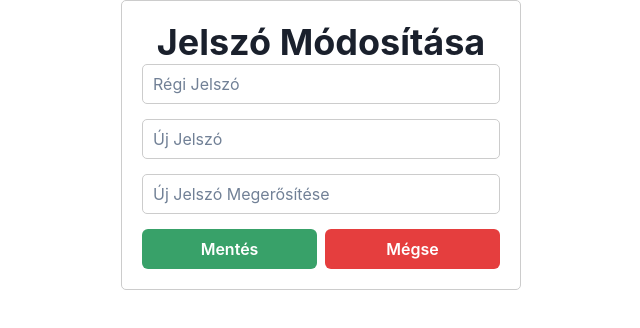
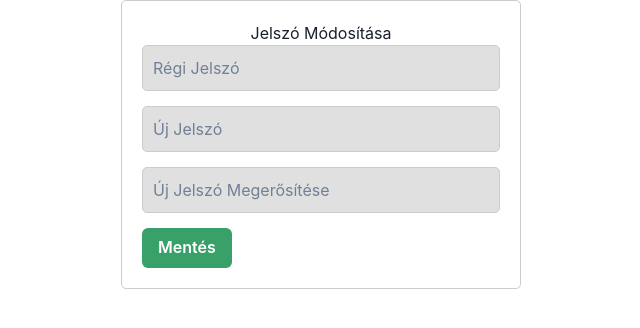
Before and after one commit to heureka91/Charlie-team-forum-app, a React (Create React App) app: page /change-password in a window 1280 px wide. Shown: the top 328 px of the page, without its empty margins (319-959 px from the left). Built offline with nearby package versions, Linux system fonts and the light colour scheme.

Commit message:
Add files via upload

```diff
--- a/src/components/ChangePasswordForm.tsx
+++ b/src/components/ChangePasswordForm.tsx
@@ -1,15 +1,12 @@
-// src/ChangePasswordForm.tsx
 import React, { useState } from 'react';
 import { useFormik } from 'formik';
 import * as Yup from 'yup';
 import { useNavigate } from 'react-router-dom';
-import { useToast } from '@chakra-ui/react';
-import ChangePasswordFormView from './ChangePasswordFormView';
+import { Button, ButtonGroup } from '@chakra-ui/react';
 
 const ChangePasswordForm: React.FC = () => {
     const [error, setError] = useState<string | null>(null);
     const navigate = useNavigate();
-    const toast = useToast();
 
     const validationSchema = Yup.object({
         oldPassword: Yup.string()
@@ -44,7 +41,7 @@ const ChangePasswordForm: React.FC = () => {
             }
 
             try {
-                const response = await fetch('http://localhost:5000/user/change-password', {
+                const response = await fetch('http://localhost:5000/user/login', {
                     method: 'PATCH',
                     headers: {
                         'Content-Type': 'application/json',
@@ -54,12 +51,7 @@ const ChangePasswordForm: React.FC = () => {
                 });
 
                 if (response.ok) {
-                    toast({
-                        title: "Jelszó sikeresen megváltoztatva!",
-                        status: "success",
-                        duration: 9000,
-                        isClosable: true,
-                    });
+                    alert('Jelszó sikeresen megváltoztatva!');
                     navigate('/profile');
                 } else {
                     const errorData = await response.json();
@@ -89,11 +81,61 @@ const ChangePasswordForm: React.FC = () => {
         },
     });
 
-    const handleCancel = () => {
-        navigate('/profile');
-    };
-
-    return <ChangePasswordFormView formik={formik} error={error} onCancel={handleCancel} />;
+    return (
+        <div style={{ maxWidth: '400px', margin: 'auto', padding: '20px', border: '1px solid #ccc', borderRadius: '5px' }}>
+            <h2 style={{ textAlign: 'center' }}>Jelszó Módosítása</h2>
+            <form onSubmit={formik.handleSubmit}>
+                <div style={{ marginBottom: '15px' }}>
+                    <input
+                        type="password"
+                        name="oldPassword"
+                        placeholder="Régi Jelszó"
+                        value={formik.values.oldPassword}
+                        onChange={formik.handleChange}
+                        onBlur={formik.handleBlur}
+                        style={{ width: '100%', padding: '10px', borderRadius: '5px', border: '1px solid #ccc', color: 'black', backgroundColor: '#e0e0e0' }}
+                    />
+                    {formik.touched.oldPassword && formik.errors.oldPassword && (
+                        <div style={{ color: 'red' }}>{formik.errors.oldPassword}</div>
+                    )}
+                </div>
+                <div style={{ marginBottom: '15px' }}>
+                    <input
+                        type="password"
+                        name="password"
+                        placeholder="Új Jelszó"
+                        value={formik.values.password}
+                        onChange={formik.handleChange}
+                        onBlur={formik.handleBlur}
+                        style={{ width: '100%', padding: '10px', borderRadius: '5px', border: '1px solid #ccc', color: 'black', backgroundColor: '#e0e0e0' }}
+                    />
+                    {formik.touched.password && formik.errors.password && (
+                        <div style={{ color: 'red' }}>{formik.errors.password}</div>
+                    )}
+                </div>
+                <div style={{ marginBottom: '15px' }}>
+                    <input
+                        type="password"
+                        name="passwordConfirm"
+                        placeholder="Új Jelszó Megerősítése"
+                        value={formik.values.passwordConfirm}
+                        onChange={formik.handleChange}
+                        onBlur={formik.handleBlur}
+                        style={{ width: '100%', padding: '10px', borderRadius: '5px', border: '1px solid #ccc', color: 'black', backgroundColor: '#e0e0e0' }}
+                    />
+                    {formik.touched.passwordConfirm && formik.errors.passwordConfirm && (
+                        <div style={{ color: 'red' }}>{formik.errors.passwordConfirm}</div>
+                    )}
+                </div>
+                {error && <p style={{ color: 'red', textAlign: 'center', marginTop: '10px' }}>{error}</p>}
+                <ButtonGroup>
+                    <Button type="submit" colorScheme="green" width="100%" isDisabled={!formik.isValid || formik.isSubmitting}>
+                        Mentés
+                    </Button>
+                </ButtonGroup>
+            </form>
+        </div>
+    );
 };
 
 export default ChangePasswordForm;
```
